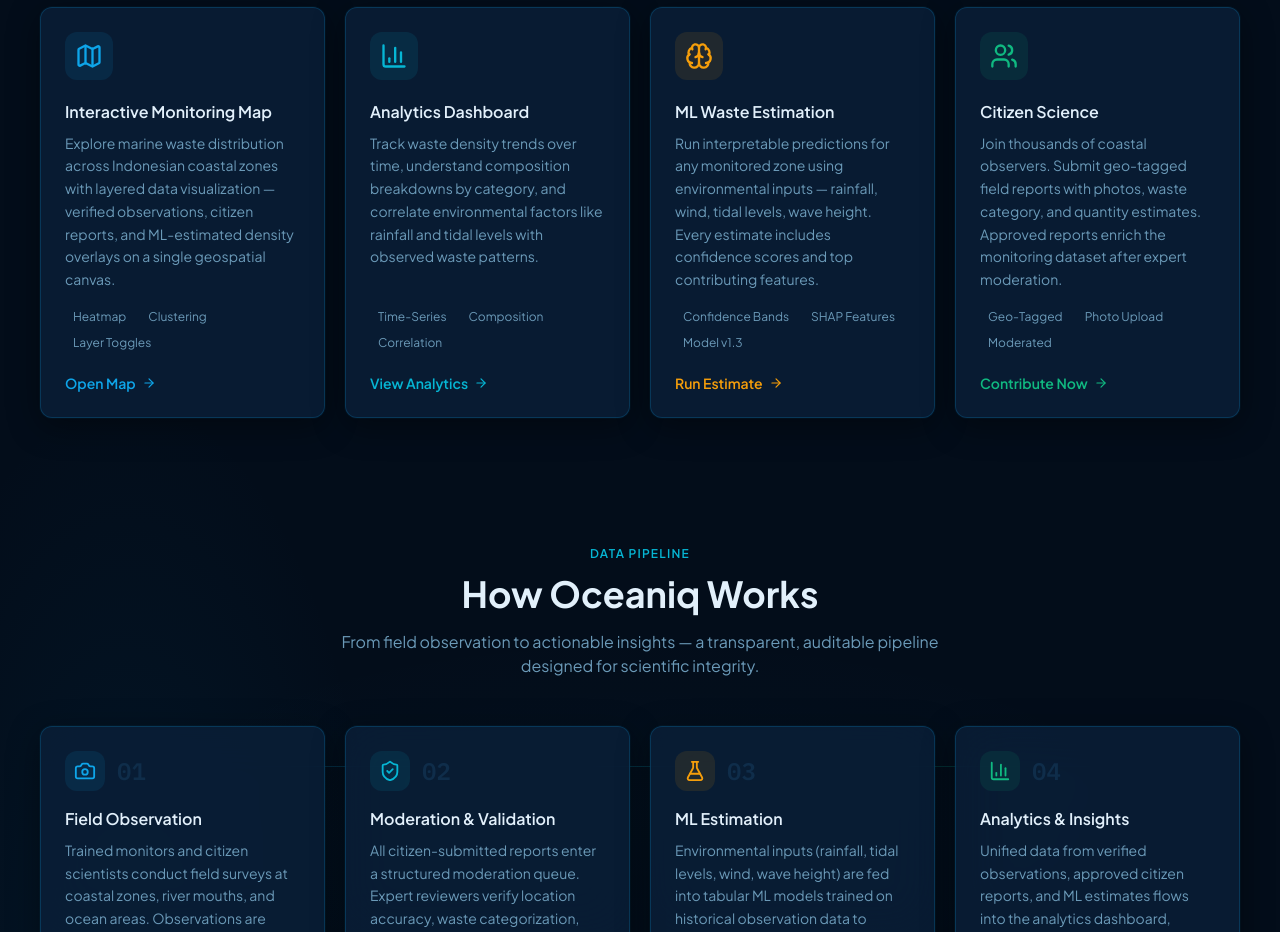
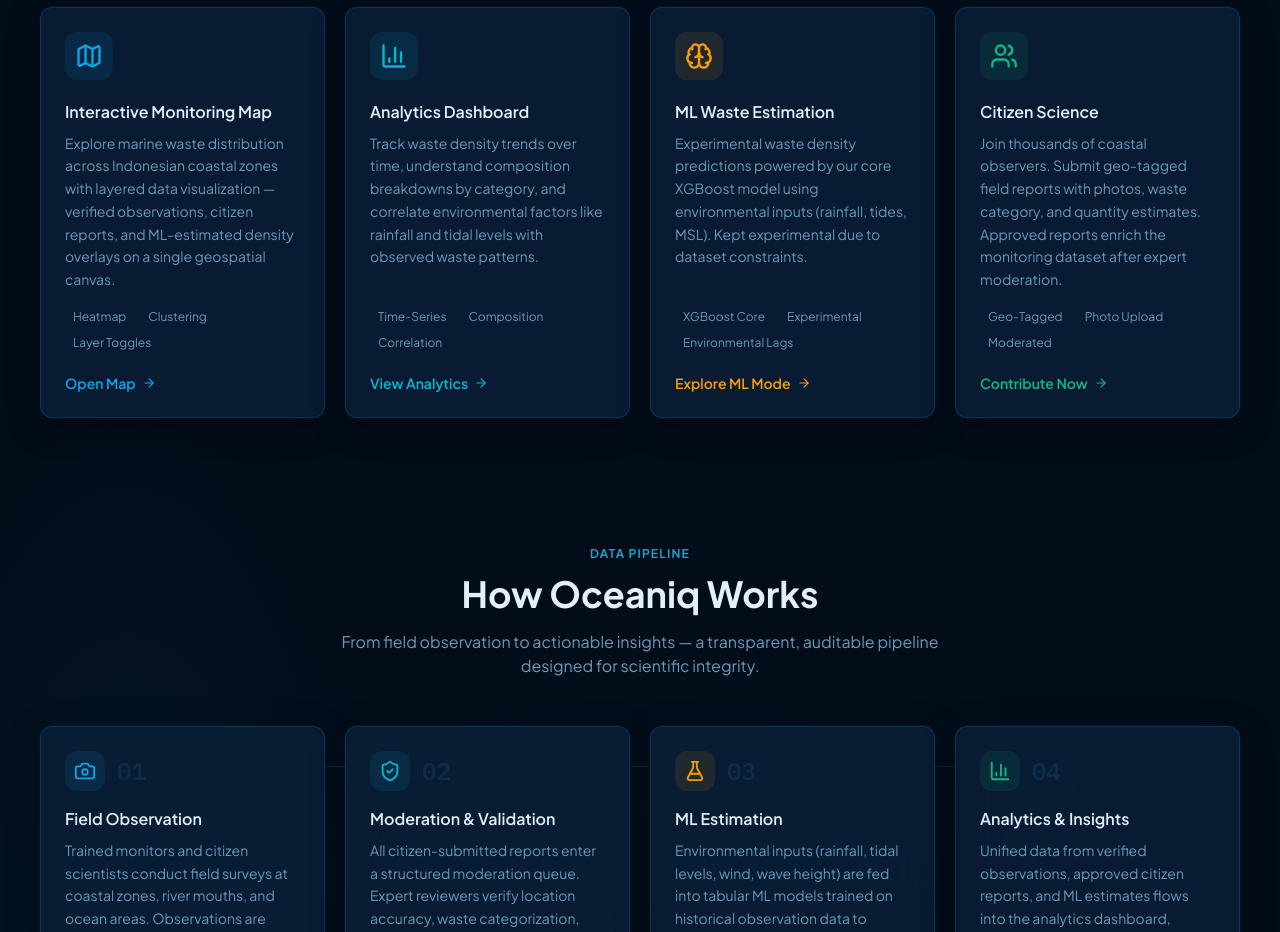
Before and after one commit to thurarchive/oceaniq, a Next.js app: page / in a window 1280 px wide. Shown: the part 1440-2372 px from the top of the page. Built offline with nearby package versions, Linux system fonts and the light colour scheme; no server answers; the database is empty.

Commit message:
feat(landing): update feature highlights for experimental XGBoost ML mode

```diff
--- a/src/app/public-landing-page/components/FeatureHighlights.tsx
+++ b/src/app/public-landing-page/components/FeatureHighlights.tsx
@@ -47,13 +47,13 @@
     icon: Brain,
     title: 'ML Waste Estimation',
     description:
-      'Run interpretable predictions for any monitored zone using environmental inputs — rainfall, wind, tidal levels, wave height. Every estimate includes confidence scores and top contributing features.',
-    href: '/estimate',
-    cta: 'Run Estimate',
+      'Experimental waste density predictions powered by our core XGBoost model using environmental inputs (rainfall, tides, MSL). Kept experimental due to dataset constraints.',
+    href: '/interactive-map?experimental=true',
+    cta: 'Explore ML Mode',
     accent: 'text-warning',
     accentBg: 'bg-warning/10',
     borderColor: 'border-warning/20 hover:border-warning/40',
-    tags: ['Confidence Bands', 'SHAP Features', 'Model v1.3'],
+    tags: ['XGBoost Core', 'Experimental', 'Environmental Lags'],
   },
   {
     id: 'feature-citizen',
```
